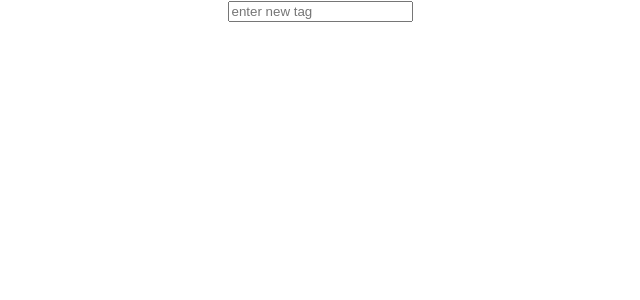
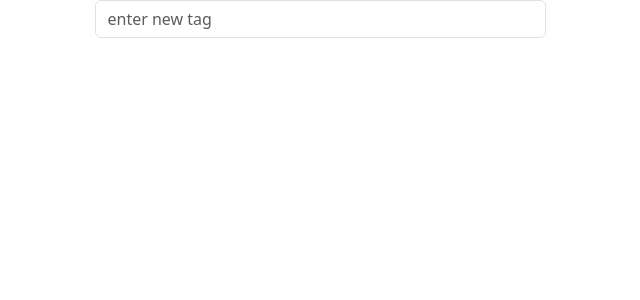
Before and after one commit to papermerge/rainbow-tag-input, a React (Create React App) app: page / in a window 1280 px wide. Shown: the top 300 px of the page, without its empty margins (320-960 px from the left). Built offline with nearby package versions, Linux system fonts and the light colour scheme.

Commit message:
add bootstrap, sass and absolute imports configs

```diff
--- a/package.json
+++ b/package.json
@@ -15,6 +15,7 @@
     "react-bootstrap": "^2.8.0",
     "react-dom": "^18.2.0",
     "react-scripts": "5.0.1",
+    "sass": "^1.63.6",
     "typescript": "^4.9.5",
     "web-vitals": "^2.1.4"
   },
--- a/src/App.css
+++ /dev/null
@@ -1,38 +0,0 @@
-.App {
-  text-align: center;
-}
-
-.App-logo {
-  height: 40vmin;
-  pointer-events: none;
-}
-
-@media (prefers-reduced-motion: no-preference) {
-  .App-logo {
-    animation: App-logo-spin infinite 20s linear;
-  }
-}
-
-.App-header {
-  background-color: #282c34;
-  min-height: 100vh;
-  display: flex;
-  flex-direction: column;
-  align-items: center;
-  justify-content: center;
-  font-size: calc(10px + 2vmin);
-  color: white;
-}
-
-.App-link {
-  color: #61dafb;
-}
-
-@keyframes App-logo-spin {
-  from {
-    transform: rotate(0deg);
-  }
-  to {
-    transform: rotate(360deg);
-  }
-}
--- /dev/null
+++ b/src/App.scss
@@ -0,0 +1 @@
+@import '~bootstrap/scss/bootstrap';
--- a/src/App.tsx
+++ b/src/App.tsx
@@ -1,12 +1,20 @@
-import './App.css';
-import ColoredTagInput from './components/colored-tag-input';
+import Container from 'react-bootstrap/Container';
+import Row from 'react-bootstrap/Row';
+import Col from 'react-bootstrap/Col';
+
+import './App.scss';
+import ColoredTagInput from 'src/components/colored-tag-input';
 
 
 function App() {
   return (
-    <div className="App">
-      <ColoredTagInput />
-    </div>
+    <Container>
+      <Row className="justify-content-center">
+        <Col md={5}>
+          <ColoredTagInput />
+        </Col>
+      </Row>
+    </Container>
   );
 }
 
--- a/tsconfig.json
+++ b/tsconfig.json
@@ -1,6 +1,7 @@
 {
   "compilerOptions": {
     "target": "es5",
+    "baseUrl": ".",
     "lib": [
       "dom",
       "dom.iterable",
```
Also changed, not shown: 1 other file (tests, documents, lock files or other folders).
